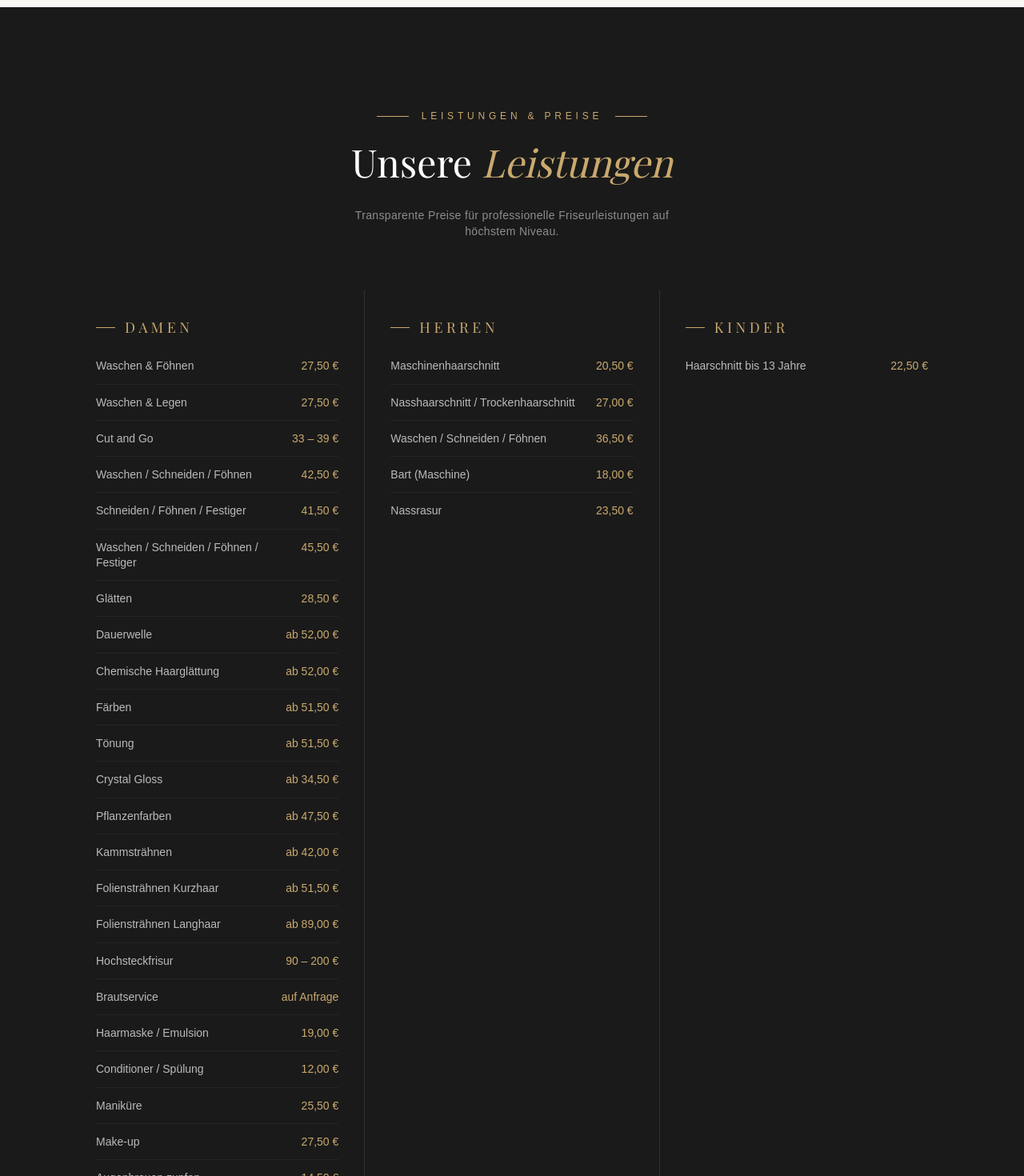
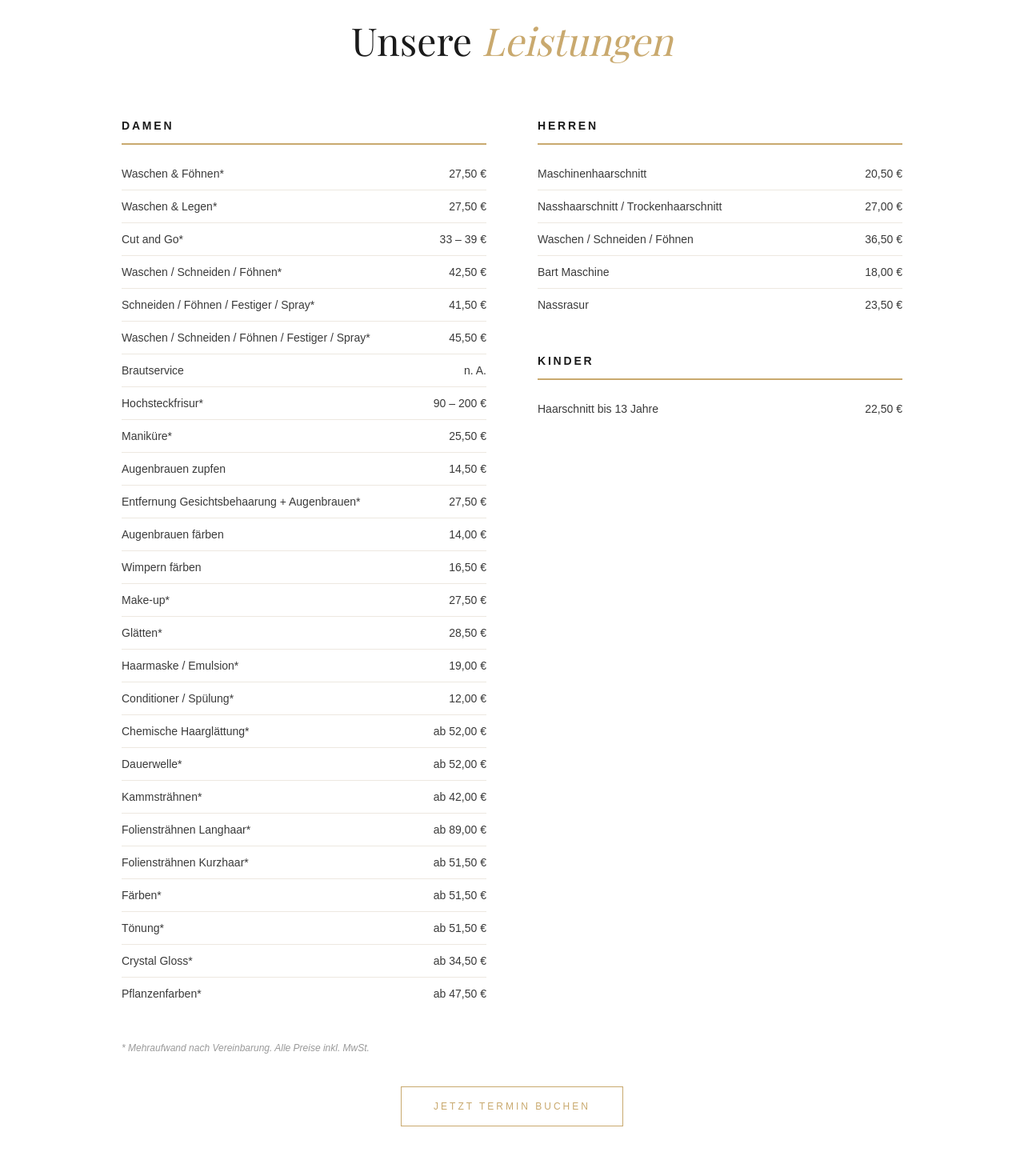
Before and after one commit to fyriz20-design/ebru-creative-hair, a Next.js app: page / in a window 1280 px wide. Shown: the part 1740-3210 px from the top of the page at 80% size. Built offline with nearby package versions, Linux system fonts and the light colour scheme.

Commit message:
Fix: About-Bild kleiner (kein Stretch), Preisliste als Tabelle

```diff
--- a/sections/About.tsx
+++ b/sections/About.tsx
@@ -6,35 +6,41 @@ export default function About() {
       <div className="max-w-6xl mx-auto px-6 grid md:grid-cols-2 gap-16 items-center">
 
         {/* Bild-Spalte */}
+        <div className="flex justify-center md:justify-start">
           <div className="relative">
-          {/* Goldener Rahmen-Effekt */}
-          <div className="absolute -top-4 -left-4 w-full h-full border border-[#c9a96e] opacity-30" />
-          {/* Portrait-Foto */}
-          <div className="relative aspect-[3/4] bg-[#e8e2d9] flex items-end overflow-hidden">
+            {/* Goldener Rahmen-Effekt (versetzt) */}
+            <div className="absolute -top-3 -left-3 w-full h-full border border-[#c9a96e] opacity-40" />
+
+            {/* Portrait-Container — fest auf 300×450px, kein Stretch über 2× */}
+            <div className="relative w-[280px] h-[420px] sm:w-[300px] sm:h-[450px] bg-[#e8e2d9] overflow-hidden">
               <Image
                 src="/images/about.jpg"
                 alt="Ebru Heim – Inhaberin Ebru Creative Hair"
                 fill
                 className="object-cover object-top"
+                sizes="300px"
               />
-            {/* Goldener Akzent unten */}
-            <div className="relative z-10 w-full px-8 py-6 bg-gradient-to-t from-[#1a1a1a]/60 to-transparent">
+              {/* Name-Overlay */}
+              <div className="absolute bottom-0 left-0 right-0 px-6 py-5 bg-gradient-to-t from-[#1a1a1a]/70 to-transparent">
                 <p
-                className="text-white text-2xl font-light italic"
+                  className="text-white text-xl font-light italic"
                   style={{ fontFamily: "var(--font-playfair)" }}
                 >
                   Ebru Heim
                 </p>
-              <p className="text-[#c9a96e] text-xs tracking-[0.3em] uppercase mt-1">
-                Inhaberin & Creative Director
+                <p className="text-[#c9a96e] text-[10px] tracking-[0.3em] uppercase mt-1">
+                  Inhaberin &amp; Creative Director
                 </p>
               </div>
+            </div>
+
+            {/* Gold-Akzent-Linie links */}
+            <div className="absolute -left-6 top-8 w-px h-24 bg-[#c9a96e] opacity-50" />
           </div>
         </div>
 
         {/* Text-Spalte */}
         <div className="flex flex-col gap-8">
-          {/* Label */}
           <div className="flex items-center gap-4">
             <div className="h-px w-10 bg-[#c9a96e]" />
             <span className="text-[#c9a96e] text-xs tracking-[0.4em] uppercase">
@@ -42,7 +48,6 @@ export default function About() {
             </span>
           </div>
 
-          {/* Headline */}
           <h2
             className="text-4xl md:text-5xl font-light text-[#1a1a1a] leading-snug"
             style={{ fontFamily: "var(--font-playfair)" }}
@@ -51,13 +56,14 @@ export default function About() {
             <span className="italic">schönes Haar</span>
           </h2>
 
-          {/* Text */}
           <div className="flex flex-col gap-4 text-[#6b6b6b] text-base leading-relaxed">
             <p>
-              Willkommen bei <strong className="text-[#1a1a1a] font-normal">Ebru Creative Hair</strong> —
-              Ihrem Friseursalon in Freudenstadt, wo Kreativität auf Handwerkskunst trifft.
-              Mit langjähriger Erfahrung in der Branche bieten wir Ihnen ein
-              umfassendes Spektrum an Friseur-Dienstleistungen auf höchstem Niveau.
+              Willkommen bei{" "}
+              <strong className="text-[#1a1a1a] font-normal">Ebru Creative Hair</strong>{" "}
+              — Ihrem Friseursalon in Freudenstadt, wo Kreativität auf
+              Handwerkskunst trifft. Mit langjähriger Erfahrung in der Branche
+              bieten wir Ihnen ein umfassendes Spektrum an
+              Friseur-Dienstleistungen auf höchstem Niveau.
             </p>
             <p>
               Unser Anspruch ist es, jeden Kunden individuell zu beraten und
@@ -67,7 +73,6 @@ export default function About() {
             </p>
           </div>
 
-          {/* Stats */}
           <div className="grid grid-cols-3 gap-6 pt-4 border-t border-[#e8e2d9]">
             {[
               { zahl: "15+", label: "Jahre Erfahrung" },
--- a/sections/Services.tsx
+++ b/sections/Services.tsx
@@ -1,57 +1,63 @@
-const kategorien = [
-  {
-    titel: "Damen",
-    leistungen: [
-      { name: "Waschen & Föhnen", preis: "27,50 €" },
-      { name: "Waschen & Legen", preis: "27,50 €" },
-      { name: "Cut and Go", preis: "33 – 39 €" },
-      { name: "Waschen / Schneiden / Föhnen", preis: "42,50 €" },
-      { name: "Schneiden / Föhnen / Festiger", preis: "41,50 €" },
-      { name: "Waschen / Schneiden / Föhnen / Festiger", preis: "45,50 €" },
-      { name: "Glätten", preis: "28,50 €" },
-      { name: "Dauerwelle", preis: "ab 52,00 €" },
-      { name: "Chemische Haarglättung", preis: "ab 52,00 €" },
-      { name: "Färben", preis: "ab 51,50 €" },
-      { name: "Tönung", preis: "ab 51,50 €" },
-      { name: "Crystal Gloss", preis: "ab 34,50 €" },
-      { name: "Pflanzenfarben", preis: "ab 47,50 €" },
-      { name: "Kammsträhnen", preis: "ab 42,00 €" },
-      { name: "Foliensträhnen Kurzhaar", preis: "ab 51,50 €" },
-      { name: "Foliensträhnen Langhaar", preis: "ab 89,00 €" },
-      { name: "Hochsteckfrisur", preis: "90 – 200 €" },
-      { name: "Brautservice", preis: "auf Anfrage" },
-      { name: "Haarmaske / Emulsion", preis: "19,00 €" },
-      { name: "Conditioner / Spülung", preis: "12,00 €" },
-      { name: "Maniküre", preis: "25,50 €" },
-      { name: "Make-up", preis: "27,50 €" },
+const damen = [
+  { name: "Waschen & Föhnen*", preis: "27,50 €" },
+  { name: "Waschen & Legen*", preis: "27,50 €" },
+  { name: "Cut and Go*", preis: "33 – 39 €" },
+  { name: "Waschen / Schneiden / Föhnen*", preis: "42,50 €" },
+  { name: "Schneiden / Föhnen / Festiger / Spray*", preis: "41,50 €" },
+  { name: "Waschen / Schneiden / Föhnen / Festiger / Spray*", preis: "45,50 €" },
+  { name: "Brautservice", preis: "n. A." },
+  { name: "Hochsteckfrisur*", preis: "90 – 200 €" },
+  { name: "Maniküre*", preis: "25,50 €" },
   { name: "Augenbrauen zupfen", preis: "14,50 €" },
+  { name: "Entfernung Gesichtsbehaarung + Augenbrauen*", preis: "27,50 €" },
   { name: "Augenbrauen färben", preis: "14,00 €" },
   { name: "Wimpern färben", preis: "16,50 €" },
-      { name: "Entfernung Gesichtsbehaarung + Augenbrauen", preis: "27,50 €" },
-    ],
-  },
-  {
-    titel: "Herren",
-    leistungen: [
+  { name: "Make-up*", preis: "27,50 €" },
+  { name: "Glätten*", preis: "28,50 €" },
+  { name: "Haarmaske / Emulsion*", preis: "19,00 €" },
+  { name: "Conditioner / Spülung*", preis: "12,00 €" },
+  { name: "Chemische Haarglättung*", preis: "ab 52,00 €" },
+  { name: "Dauerwelle*", preis: "ab 52,00 €" },
+  { name: "Kammsträhnen*", preis: "ab 42,00 €" },
+  { name: "Foliensträhnen Langhaar*", preis: "ab 89,00 €" },
+  { name: "Foliensträhnen Kurzhaar*", preis: "ab 51,50 €" },
+  { name: "Färben*", preis: "ab 51,50 €" },
+  { name: "Tönung*", preis: "ab 51,50 €" },
+  { name: "Crystal Gloss*", preis: "ab 34,50 €" },
+  { name: "Pflanzenfarben*", preis: "ab 47,50 €" },
+];
+
+const herren = [
   { name: "Maschinenhaarschnitt", preis: "20,50 €" },
   { name: "Nasshaarschnitt / Trockenhaarschnitt", preis: "27,00 €" },
   { name: "Waschen / Schneiden / Föhnen", preis: "36,50 €" },
-      { name: "Bart (Maschine)", preis: "18,00 €" },
+  { name: "Bart Maschine", preis: "18,00 €" },
   { name: "Nassrasur", preis: "23,50 €" },
-    ],
-  },
-  {
-    titel: "Kinder",
-    leistungen: [
+];
+
+const kinder = [
   { name: "Haarschnitt bis 13 Jahre", preis: "22,50 €" },
-    ],
-  },
 ];
+
+function PreisListe({ items }: { items: { name: string; preis: string }[] }) {
+  return (
+    <ul className="flex flex-col divide-y divide-[#ede8e0]">
+      {items.map((item, i) => (
+        <li key={i} className="flex items-baseline justify-between gap-4 py-2.5">
+          <span className="text-[#3a3a3a] text-sm">{item.name}</span>
+          <span className="text-[#3a3a3a] text-sm whitespace-nowrap font-medium">
+            {item.preis}
+          </span>
+        </li>
+      ))}
+    </ul>
+  );
+}
 
 export default function Services() {
   return (
-    <section id="leistungen" className="bg-[#1a1a1a] py-24 md:py-32">
-      <div className="max-w-6xl mx-auto px-6">
+    <section id="leistungen" className="bg-white py-24 md:py-32">
+      <div className="max-w-5xl mx-auto px-6">
 
         {/* Header */}
         <div className="flex flex-col items-center text-center mb-16 gap-4">
@@ -63,58 +69,48 @@ export default function Services() {
             <div className="h-px w-10 bg-[#c9a96e]" />
           </div>
           <h2
-            className="text-4xl md:text-5xl font-light text-white leading-snug"
+            className="text-4xl md:text-5xl font-light text-[#1a1a1a] leading-snug"
             style={{ fontFamily: "var(--font-playfair)" }}
           >
             Unsere <span className="italic text-[#c9a96e]">Leistungen</span>
           </h2>
-          <p className="text-white/50 text-sm tracking-wide max-w-md mt-2">
-            Transparente Preise für professionelle Friseurleistungen auf höchstem Niveau.
-          </p>
         </div>
 
-        {/* Price List Grid */}
-        <div className="grid md:grid-cols-3 gap-px bg-white/10">
-          {kategorien.map((kat) => (
-            <div key={kat.titel} className="bg-[#1a1a1a] p-8 flex flex-col gap-6">
-              {/* Category Header */}
-              <div className="flex items-center gap-3">
-                <div className="h-px w-6 bg-[#c9a96e]" />
-                <h3
-                  className="text-lg tracking-[0.25em] uppercase text-[#c9a96e]"
-                  style={{ fontFamily: "var(--font-playfair)" }}
-                >
-                  {kat.titel}
+        {/* Two-column price table */}
+        <div className="grid md:grid-cols-2 gap-10 md:gap-16">
+
+          {/* Damen */}
+          <div>
+            <h3 className="text-sm font-semibold tracking-[0.2em] uppercase text-[#1a1a1a] mb-4 pb-3 border-b-2 border-[#c9a96e]">
+              Damen
             </h3>
+            <PreisListe items={damen} />
           </div>
 
-              {/* Price Rows */}
-              <ul className="flex flex-col gap-3">
-                {kat.leistungen.map((item, i) => (
-                  <li
-                    key={i}
-                    className="flex items-baseline justify-between gap-2 border-b border-white/5 pb-3 last:border-0 last:pb-0"
-                  >
-                    <span className="text-white/70 text-sm leading-snug flex-1">
-                      {item.name}
-                    </span>
-                    <span className="text-[#c9a96e] text-sm font-light whitespace-nowrap">
-                      {item.preis}
-                    </span>
-                  </li>
-                ))}
-              </ul>
+          {/* Herren + Kinder */}
+          <div className="flex flex-col gap-10">
+            <div>
+              <h3 className="text-sm font-semibold tracking-[0.2em] uppercase text-[#1a1a1a] mb-4 pb-3 border-b-2 border-[#c9a96e]">
+                Herren
+              </h3>
+              <PreisListe items={herren} />
             </div>
-          ))}
+            <div>
+              <h3 className="text-sm font-semibold tracking-[0.2em] uppercase text-[#1a1a1a] mb-4 pb-3 border-b-2 border-[#c9a96e]">
+                Kinder
+              </h3>
+              <PreisListe items={kinder} />
+            </div>
+          </div>
         </div>
 
         {/* Footnote */}
-        <p className="text-white/25 text-xs text-center mt-8 tracking-wide">
+        <p className="text-[#9a9a9a] text-xs mt-10 italic">
           * Mehraufwand nach Vereinbarung. Alle Preise inkl. MwSt.
         </p>
 
         {/* CTA */}
-        <div className="flex justify-center mt-8">
+        <div className="flex justify-center mt-10">
           <a
             href="#kontakt"
             className="px-10 py-4 border border-[#c9a96e] text-[#c9a96e] text-xs tracking-[0.25em] uppercase hover:bg-[#c9a96e] hover:text-white transition-all duration-300"
```
Lines whose indentation alone changed are shown as unchanged.
